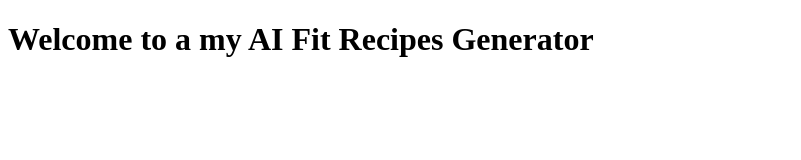
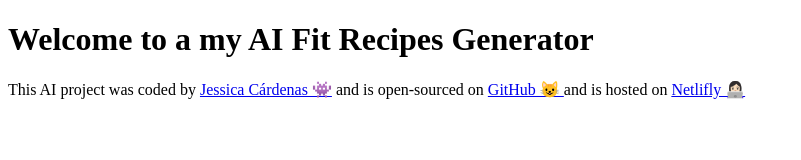
Before and after one commit to JessCardenas/AI-Fit-Recipes-Project, a plain HTML site: page index.html in a window 1280 px wide. Shown: the whole page, without its empty margins (0-801 px from the left). Drawn offline with Linux system fonts and the light colour scheme.

Commit message:
added footer

```diff
--- a/index.html
+++ b/index.html
@@ -8,6 +8,18 @@
   </head>
   <body>
     <h1>Welcome to a my AI Fit Recipes Generator</h1>
+
+    <footer>
+      This AI project was coded by
+      <a href="https://github.com/JessCardenas" target="_blank"
+        >Jessica Cárdenas 👾</a
+      >
+      and is open-sourced on
+      <a href="https://github.com/JessCardenas?tab=repositories" target="_blank"
+        >GitHub 😺
+      </a>
+      and is hosted on <a href="http://" target="_blank">Netlifly 👩🏻‍💻</a>
+    </footer>
     <script src="src/index.js"></script>
   </body>
 </html>
```
